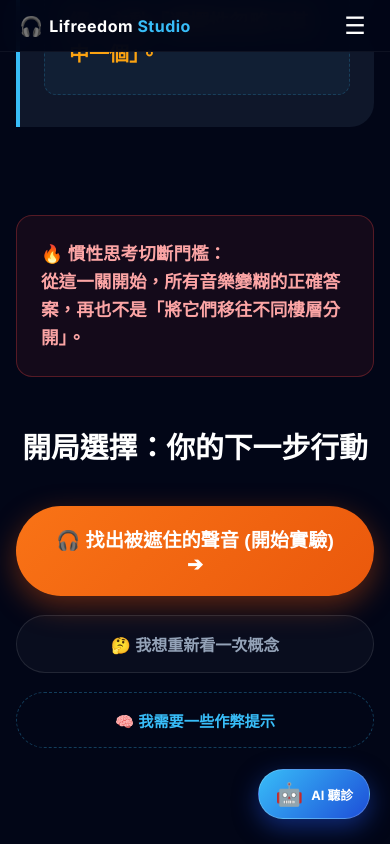
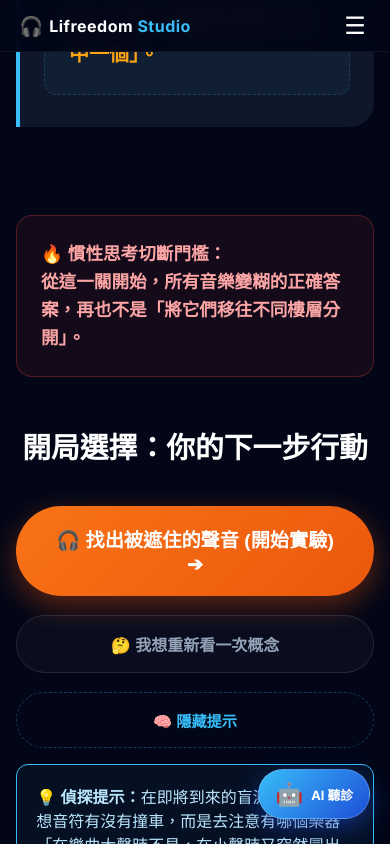
Before and after one commit to lifreedomstudio/lifreedom-studio, a Next.js app: page /courses/arrangement/masking-intro in a window 390 px wide. Both pictures are taken after a click on the button "🧠 我需要一些作弊提示". Shown: the part 2274-3118 px from the top of the page. Built offline with nearby package versions, Linux system fonts and the light colour scheme.

Commit message:
Fix all mobile layouts and font sizes

```diff
--- a/src/app/courses/arrangement/masking-intro/page.tsx
+++ b/src/app/courses/arrangement/masking-intro/page.tsx
@@ -5,6 +5,7 @@ import { useRouter } from 'next/navigation';
 export default function MaskingIntroPage() {
     const router = useRouter();
     const [isMobile, setIsMobile] = useState(false);
+    const [showHint, setShowHint] = useState(false); // 💡 新增：控制提示顯示的狀態
 
     useEffect(() => {
         window.scrollTo(0, 0);
@@ -14,7 +15,6 @@ export default function MaskingIntroPage() {
         return () => window.removeEventListener('resize', checkMobile);
     }, []);
 
-    // 順暢滾動回頂部的功能
     const scrollToTop = () => {
         window.scrollTo({ top: 0, behavior: 'smooth' });
     };
@@ -28,7 +28,6 @@ export default function MaskingIntroPage() {
         }}>
             <div style={{ maxWidth: '800px', width: '100%', display: 'flex', flexDirection: 'column', gap: '4.5rem' }}>
 
-                {/* 🎬 SECTION 1: 開場 (認知破壞與修正) */}
                 <section style={{ textAlign: 'center', animation: 'fadeInUp 0.6s ease-out' }}>
                     <div style={{ color: '#f97316', fontSize: '0.9rem', fontWeight: 'bold', letterSpacing: '4px', marginBottom: '1rem' }}>
                         PHASE 03 — THE INVISIBLE CONFLICT
@@ -38,7 +37,6 @@ export default function MaskingIntroPage() {
                         第三關：看不見的衝突
                     </h1>
 
-                    {/* 💡 優化：語意修正，避免絕對化打破後的認知崩壞 */}
                     <div style={{ background: 'rgba(34, 197, 94, 0.05)', border: '1px solid rgba(34, 197, 94, 0.2)', borderRadius: '16px', padding: '2rem', marginBottom: '2rem' }}>
                         <p style={{ color: '#cbd5e1', fontSize: '1.2rem', margin: 0, lineHeight: '1.6' }}>
                             你剛剛學會了一件很重要的事：<br />
@@ -51,7 +49,6 @@ export default function MaskingIntroPage() {
                         <div style={{ fontSize: '1.5rem', animation: 'bounce 2s infinite' }}>👇</div>
                     </div>
 
-                    {/* ⚡ 痛點秒殺：認知斷點聚焦 */}
                     <div style={{ background: 'rgba(239, 68, 68, 0.03)', border: '1px solid rgba(239, 68, 68, 0.1)', padding: '2rem', borderRadius: '24px', maxWidth: '600px', margin: '0 auto', textAlign: 'left' }}>
                         <div style={{ color: '#fca5a5', fontSize: '1.25rem', lineHeight: '2', fontWeight: 'bold' }}>
                             👉 Voicing 讓聲音「不打架」<br />
@@ -60,7 +57,6 @@ export default function MaskingIntroPage() {
                     </div>
                 </section>
 
-                {/* 💥 SECTION 2: 觀念轉折 (情緒壓縮) */}
                 <section style={{ animation: 'fadeInUp 0.8s ease-out' }}>
                     <div style={{ background: 'rgba(255,255,255,0.02)', borderRadius: '24px', padding: isMobile ? '2rem 1.5rem' : '3rem', border: '1px solid rgba(255,255,255,0.05)', textAlign: 'center' }}>
 
@@ -68,12 +64,10 @@ export default function MaskingIntroPage() {
                         <h2 style={{ fontSize: isMobile ? '2.2rem' : '3rem', color: '#f97316', marginBottom: '0.5rem', fontWeight: '900', letterSpacing: '2px' }}>
                             MASKING <span style={{ fontSize: '1.5rem', color: '#fb923c' }}>(頻率遮蔽)</span>
                         </h2>
-                        {/* 💡 心理轉場句 */}
                         <div style={{ color: '#ef4444', fontSize: '1rem', fontWeight: 'bold', marginBottom: '2.5rem', opacity: 0.9 }}>
                             （從這一關開始，你的既有判斷會開始失效）
                         </div>
 
-                        {/* 🔥 錯覺預告：讓玩家親身相信衝突 */}
                         <div style={{ background: 'rgba(249, 115, 22, 0.08)', padding: '1.5rem', borderRadius: '16px', border: '1px solid rgba(249,115,22,0.2)', marginBottom: '3rem', textAlign: 'left' }}>
                             <p style={{ color: '#fed7aa', fontSize: '1.1rem', margin: 0, lineHeight: '1.7' }}>
                                 <strong>🚨 聽覺錯覺預告：</strong><br />
@@ -97,7 +91,6 @@ export default function MaskingIntroPage() {
                     </div>
                 </section>
 
-                {/* 🧠 SECTION 3: 房間比喻 (大腦注意力機制升級) */}
                 <section style={{ background: '#0f172a', borderLeft: '4px solid #38bdf8', borderRadius: '0 24px 24px 0', padding: isMobile ? '2rem 1.5rem' : '3rem', animation: 'fadeInUp 0.6s ease-out' }}>
                     <h3 style={{ color: '#38bdf8', fontSize: '1.4rem', marginBottom: '1.5rem', display: 'flex', alignItems: 'center', gap: '10px' }}>
                         <span>💡</span> 聲學物理與大腦機制的博弈：
@@ -120,10 +113,8 @@ export default function MaskingIntroPage() {
                     </div>
                 </section>
 
-                {/* 🚪 SECTION 4: 可控式路徑導向 (CTA) */}
                 <section style={{ textAlign: 'center', paddingBottom: '4rem', marginTop: '1rem', animation: 'fadeInUp 0.6s ease-out' }}>
 
-                    {/* ⚡ 心理預期破壞點 */}
                     <div style={{ background: 'rgba(239, 68, 68, 0.08)', border: '1px solid rgba(239, 68, 68, 0.3)', padding: '1.5rem', borderRadius: '16px', marginBottom: '3rem', display: 'inline-block', maxWidth: '600px', textAlign: 'left' }}>
                         <p style={{ color: '#fca5a5', margin: 0, fontSize: '1.1rem', fontWeight: 'bold', lineHeight: '1.6' }}>
                             🔥 慣性思考切斷門檻：<br />
@@ -135,10 +126,8 @@ export default function MaskingIntroPage() {
                         開局選擇：你的下一步行動
                     </h2>
 
-                    {/* 💡 產品級升級：三向可控學習路徑按鈕 */}
                     <div style={{ display: 'flex', flexDirection: 'column', gap: '1.2rem', maxWidth: '480px', margin: '0 auto' }}>
 
-                        {/* 主要動作按鈕 */}
                         <button
                             onClick={() => router.push('/courses/arrangement/masking-game')}
                             style={{
@@ -153,7 +142,6 @@ export default function MaskingIntroPage() {
                             🎧 找出被遮住的聲音 (開始實驗) ➔
                         </button>
 
-                        {/* 輔助路徑 1：滾動回上方 */}
                         <button
                             onClick={scrollToTop}
                             style={{
@@ -167,9 +155,10 @@ export default function MaskingIntroPage() {
                             🤔 我想重新看一次概念
                         </button>
 
-                        {/* 輔助路徑 2：彈性提示 */}
+                        {/* 🧠 修正點：改為狀態切換顯示 */}
+                        <div style={{ width: '100%' }}>
                             <button
-                            onClick={() => alert("💡 偵探提示：在即將到來的盲測中，不要去想音符有沒有撞車，而是去注意有哪個樂器『在樂曲大聲時不見，在小聲時又突然冒出來』。那就是被遮蔽的證據！")}
+                                onClick={() => setShowHint(!showHint)}
                                 style={{
                                     background: 'transparent', color: '#38bdf8',
                                     border: '1px dashed rgba(56, 189, 248, 0.3)', padding: '1rem 2rem', fontSize: '0.95rem', fontWeight: 'bold',
@@ -178,14 +167,24 @@ export default function MaskingIntroPage() {
                                 onMouseOver={e => e.currentTarget.style.background = 'rgba(56, 189, 248, 0.05)'}
                                 onMouseOut={e => e.currentTarget.style.background = 'transparent'}
                             >
-                            🧠 我需要一些作弊提示
+                                🧠 {showHint ? "隱藏提示" : "我需要一些作弊提示"}
                             </button>
+
+                            {/* 💡 提示內容直接顯示在按鈕下方 */}
+                            {showHint && (
+                                <div style={{
+                                    marginTop: '1rem', padding: '1.2rem', border: '1px solid #38bdf8',
+                                    borderRadius: '12px', background: 'rgba(56, 189, 248, 0.05)',
+                                    color: '#bae6fd', textAlign: 'left', animation: 'fadeInUp 0.3s ease-out'
+                                }}>
+                                    💡 <strong>偵探提示：</strong>在即將到來的盲測中，不要去想音符有沒有撞車，而是去注意有哪個樂器「在樂曲大聲時不見，在小聲時又突然冒出來」。那就是被遮蔽的證據！
+                                </div>
+                            )}
+                        </div>
                     </div>
                 </section>
-
             </div>
 
-            {/* 🎨 高級感調校：大幅減少連續震盪動畫，保留純淨的高級感 */}
             <style dangerouslySetInnerHTML={{
                 __html: `
                 @keyframes fadeInUp { from { opacity: 0; transform: translateY(15px); } to { opacity: 1; transform: translateY(0); } }
```
Lines whose indentation alone changed are shown as unchanged.
